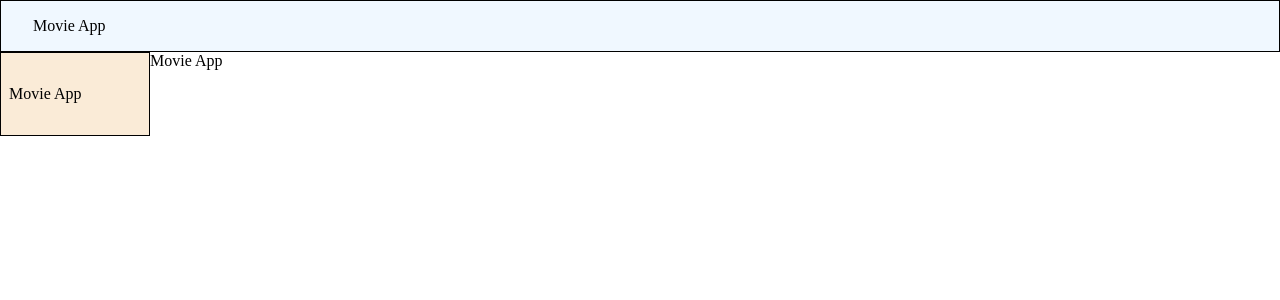
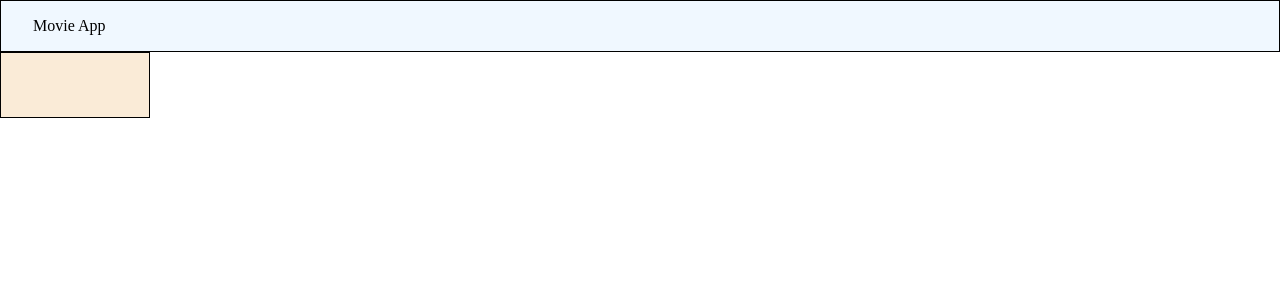
Before and after one commit to inusanaimu/Movie-App-Task, a React (Create React App) app: page / in a window 1280 px wide. Shown: the top 300 px of the page. Built offline with nearby package versions, Linux system fonts and the light colour scheme.

Commit message:
App.js Basic Logic

```diff
--- a/src/App.js
+++ b/src/App.js
@@ -1,16 +1,31 @@
+import React, { useState } from 'react'
+// import data from './data'
+
 import Header from './Components/Layout/Header'
 import SideNav from './Components/Layout/SideNav'
 import MainBody from './Components/Layout/MainBody'
-import data from './data'
+
+import MovieList from './Components/Logic/MovieList'
+import MoviePreview from './Components/Logic/MoviePreview'
 
 import './App.css'
 
 function App() {
+  const [movie, setMovie] = useState({})
+  const movieOnPreview = (item) => {
+    setMovie(item)
+  }
+
   return (
     <>
+      {/* {console.log(data)} */}
       <Header> Movie App</Header>
-      <SideNav> Movie App</SideNav>
-      <MainBody> Movie App</MainBody>
+      <SideNav>
+        <MovieList movieOnPreview={movieOnPreview} />
+      </SideNav>
+      <MainBody>
+        <MoviePreview movieOnPreview={movie} />
+      </MainBody>
     </>
   )
 }
--- /dev/null
+++ b/src/Components/Logic/MovieList.js
@@ -0,0 +1,7 @@
+import React from 'react'
+
+const MovieList = () => {
+  return <div></div>
+}
+
+export default MovieList
--- /dev/null
+++ b/src/Components/Logic/MoviePreview.js
@@ -0,0 +1,7 @@
+import React from 'react'
+
+const MoviePreview = () => {
+  return <div></div>
+}
+
+export default MoviePreview
```
